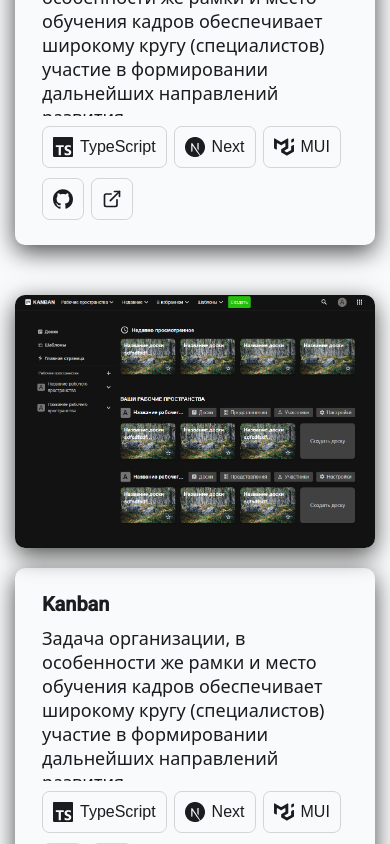
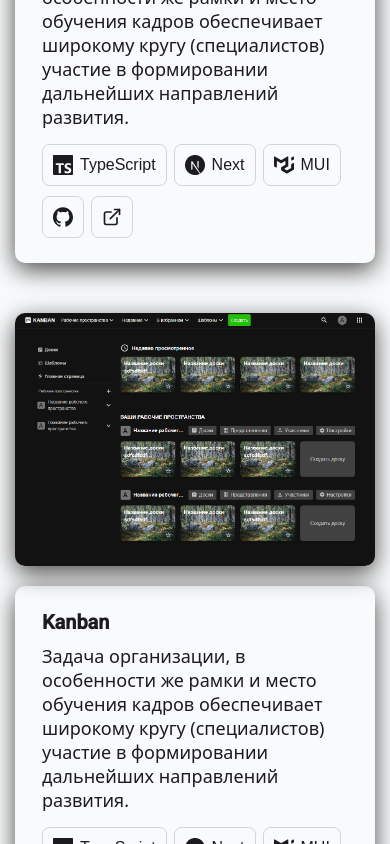
Before and after one commit to Innovavtion/portfolio, a Next.js app: page / in a window 390 px wide. Shown: the part 1980-2824 px from the top of the page. Built offline with nearby package versions, Linux system fonts and the light colour scheme.

Commit message:
update: Portfolio Card

```diff
--- a/components/Portfolio/Portfolio.module.scss
+++ b/components/Portfolio/Portfolio.module.scss
@@ -90,11 +90,11 @@
         margin-top: 10px;
 
         width: 85%;
-        height: 155px;
+        height: 150px;
 
         overflow: hidden;
         display: -webkit-box;
-        -webkit-line-clamp: 8;
+        -webkit-line-clamp: 6;
         -webkit-box-orient: vertical;
         text-overflow: ellipsis;
 
@@ -132,7 +132,7 @@
       }
 
       .Stack {
-        margin-top: 10px;
+        margin-top: 15px;
         width: 85%;
 
         display: flex;
@@ -182,6 +182,13 @@
       max-width: 500px;
       width: 100%;
       height: 100%;
+
+      .CardText {
+        .Description {
+          height: 100%;
+          -webkit-line-clamp: 12;
+        }
+      }
     }
 
     .PortfolioImage {
```
